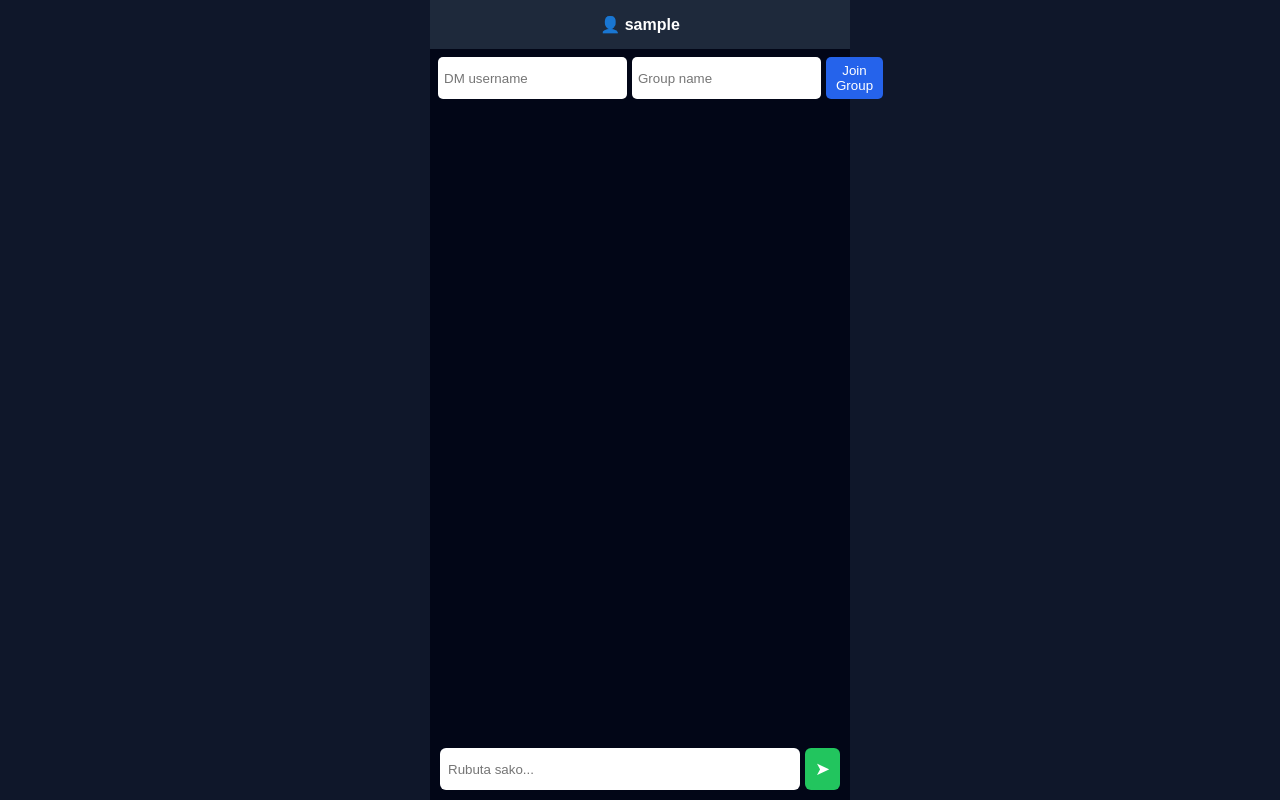
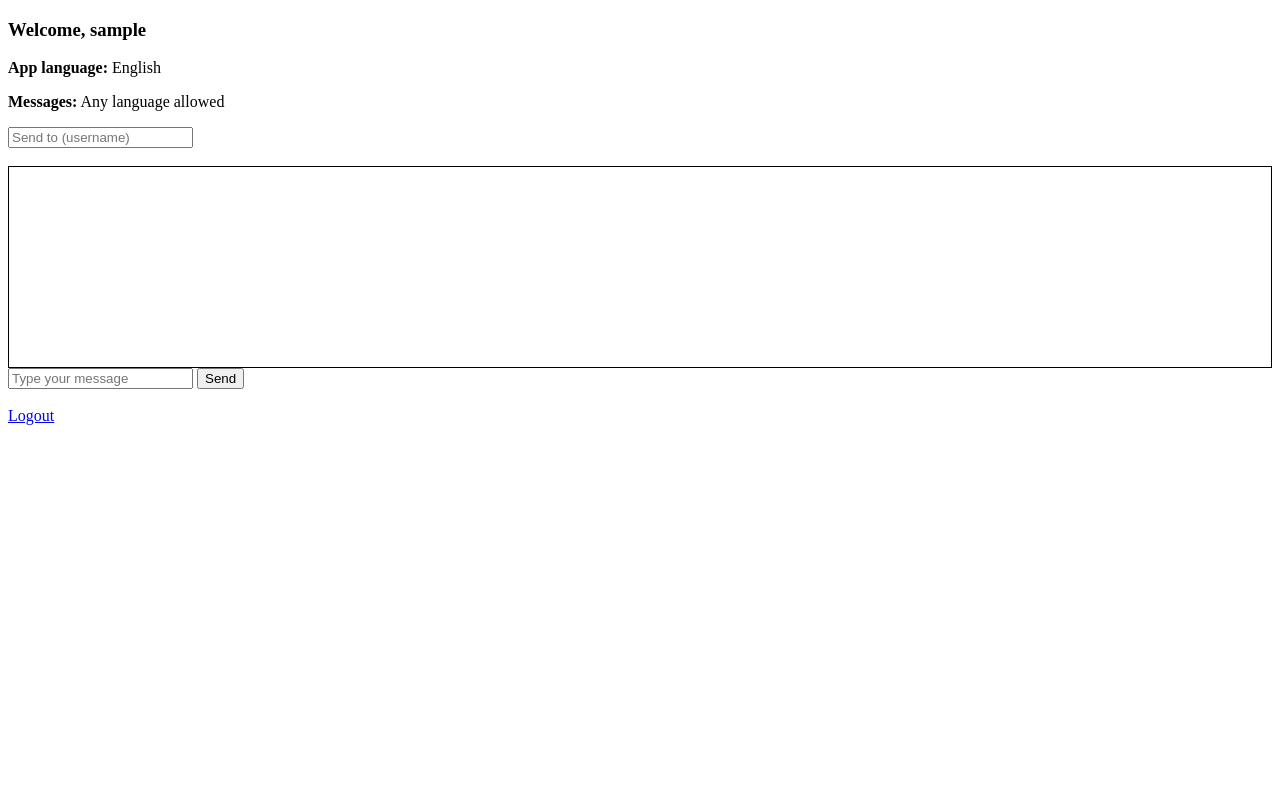
Before and after one commit to mahmudamg11sm/SMchat, a Flask app: page / in a window 1280 px wide. Run offline with Flask 3, Linux system fonts and the light colour scheme; the visitor is signed in with stand-in values (Sample User, id 1); some libraries are stand-ins or nearby versions.

Commit message:
Update chat.html

```diff
--- a/templates/chat.html
+++ b/templates/chat.html
@@ -1,99 +1,53 @@
 <!DOCTYPE html>
 <html>
 <head>
-    <title>SM Chat</title>
-    <link rel="stylesheet" href="/static/style.css">
+<title>Chat</title>
 <script src="https://cdn.socket.io/4.7.2/socket.io.min.js"></script>
 </head>
+
 <body>
+<h3>Welcome, {{ username }}</h3>
+<p><b>App language:</b> English</p>
+<p><b>Messages:</b> Any language allowed</p>
 
-<div class="chat-container">
-    <div class="header">
-        👤 {{ username }}
-    </div>
+<input id="receiver" placeholder="Send to (username)">
+<br><br>
 
-    <div class="top-controls">
-        <input id="receiver" placeholder="DM username">
-        <input id="group" placeholder="Group name">
-        <button onclick="joinGroup()">Join Group</button>
-    </div>
+<div id="chat" style="border:1px solid #000;height:200px;overflow:auto;"></div>
 
-    <div class="messages" id="chat"></div>
+<input id="msg" placeholder="Type your message">
+<button onclick="send()">Send</button>
 
-    <div class="input-box">
-        <input id="msg" placeholder="Rubuta sako...">
-        <button onclick="send()">➤</button>
-    </div>
-</div>
+<br><br>
+<a href="/logout">Logout</a>
 
 <script>
-const socket = io();
-const username = "{{ username }}";
+var socket = io();
+var username = "{{ username }}";
 
-function send() {
-    const msg = document.getElementById("msg").value;
-    const receiver = document.getElementById("receiver").value;
-    const group = document.getElementById("group").value;
+function send(){
+    let msg = document.getElementById("msg").value;
+    let receiver = document.getElementById("receiver").value;
 
-    if (!msg) return;
-
-    if (group) {
-        socket.emit("send_group_message", {
-            sender: username,
-            group: group,
-            message: msg
-        });
-    } else if (receiver) {
     socket.emit("send_message", {
         sender: username,
         receiver: receiver,
         message: msg
     });
-    }
 
     document.getElementById("msg").value = "";
 }
 
-function joinGroup() {
-    const group = document.getElementById("group").value;
-    if (!group) return;
-
-    socket.emit("join_group", {
-        username: username,
-        group: group
-    });
-}
-
-socket.on("receive_message", function(data) {
-    if (data.sender === username || data.receiver === username) {
-        addMsg(`${data.sender}: ${data.message}`, data.sender === username);
+socket.on("receive_message", function(data){
+    if (
+        data.sender === username ||
+        data.receiver === username
+    ){
+        let box = document.getElementById("chat");
+        box.innerHTML += "<p><b>" + data.sender + ":</b> " + data.message + "</p>";
+        box.scrollTop = box.scrollHeight;
     }
 });
-
-socket.on("receive_group_message", function(data) {
-    addMsg(`[${data.group}] ${data.sender}: ${data.message}`,
-           data.sender === username);
-});
-
-socket.on("group_notice", function(data) {
-    addSystemMsg(data.msg);
-});
-
-function addMsg(text, me) {
-    const div = document.createElement("div");
-    div.className = me ? "me" : "them";
-    div.innerText = text;
-    chat.appendChild(div);
-    chat.scrollTop = chat.scrollHeight;
-}
-
-function addSystemMsg(text) {
-    const div = document.createElement("div");
-    div.className = "system";
-    div.innerText = text;
-    chat.appendChild(div);
-}
 </script>
-
 </body>
 </html>
```
Lines whose indentation alone changed are shown as unchanged.
